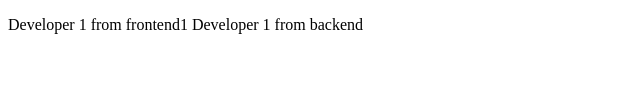
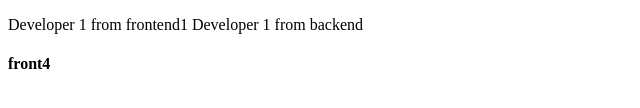
Before and after one commit to NVSivaKumar/front, a plain HTML site: page index.html in a window 1280 px wide. Shown: the part 138-246 px from the top of the page, 0-640 px from the left. Drawn offline with Linux system fonts and the light colour scheme.

Commit message:
file commited

```diff
--- a/index.html
+++ b/index.html
@@ -3,3 +3,4 @@
 <h3> front3 </h3>
 Developer 1 from frontend1
 Developer 1 from backend
+<h4> front4 </h4>
```
